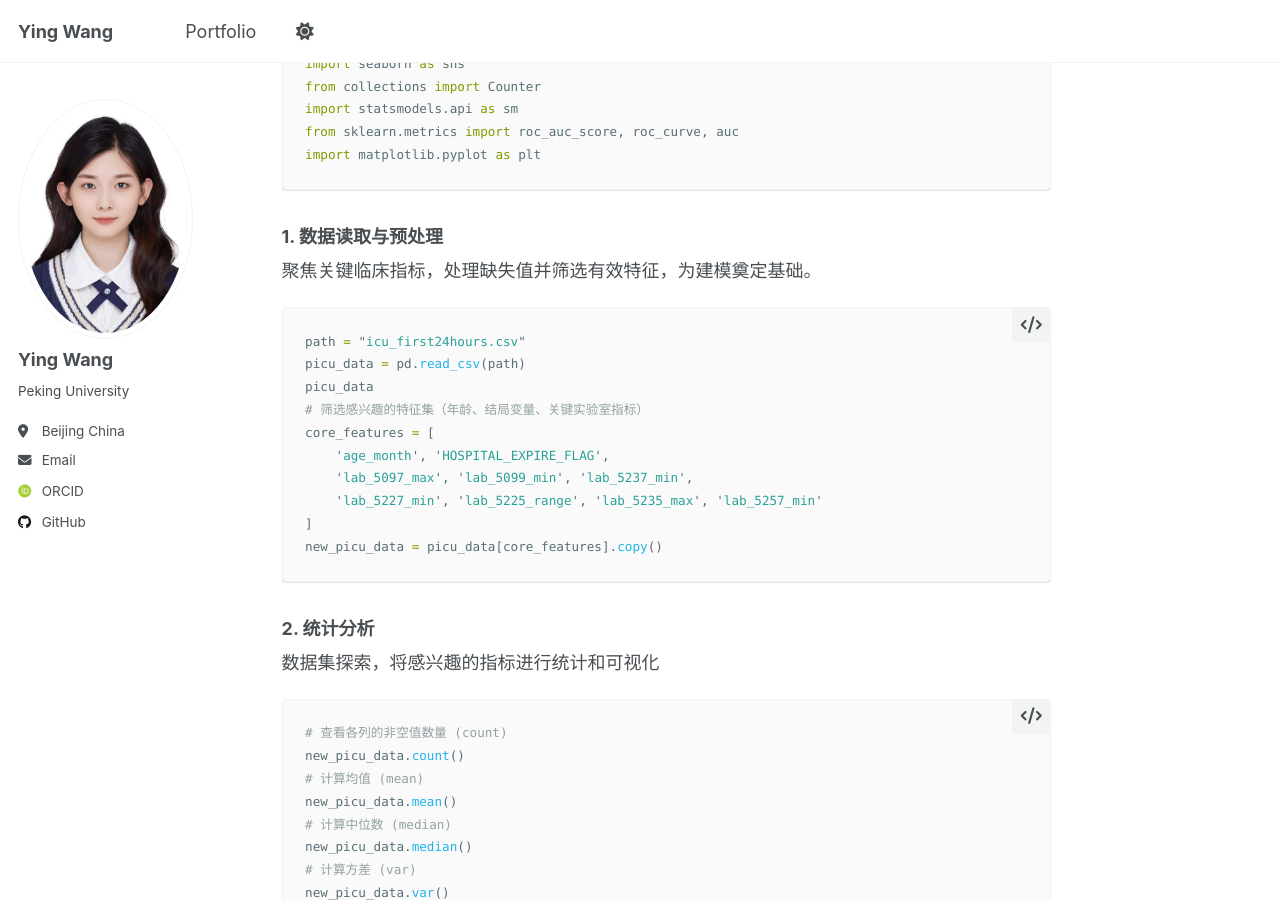
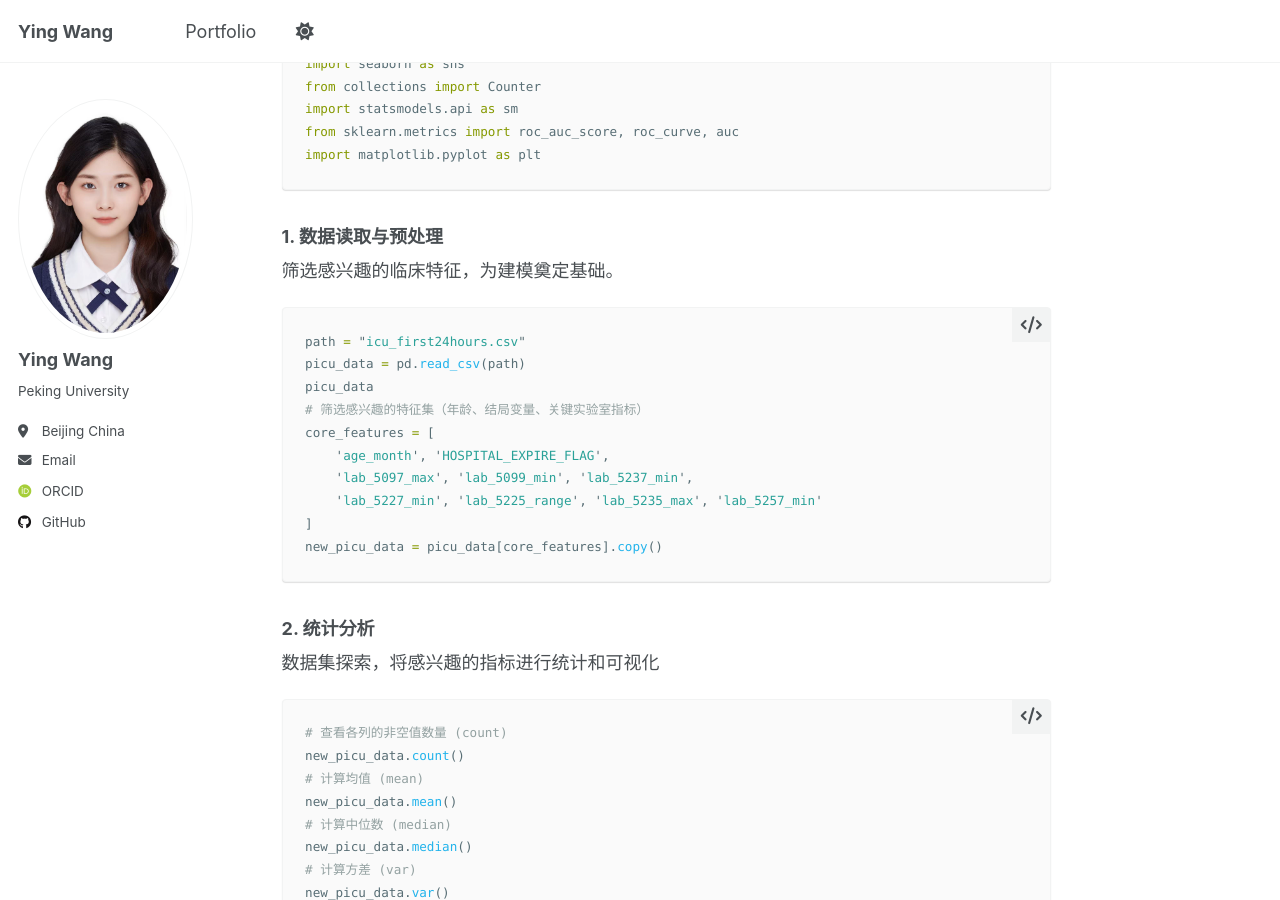
Before and after one commit to wangying1278/wangying1278.github.io, a Jekyll site: the page built from _portfolio/portfolio3.md, in a window 1280 px wide and 900 px high, scrolled down 589 px. Built offline with Jekyll 4.4.1, drawn with Linux system fonts in a browser that asks for light colours; some web fonts are replaced; a script that is not in the unit is left out.

Commit message:
Update portfolio3.md

````diff
--- a/_portfolio/portfolio3.md
+++ b/_portfolio/portfolio3.md
@@ -34,7 +34,7 @@ from sklearn.metrics import roc_auc_score, roc_curve, auc
 import matplotlib.pyplot as plt
 ```
 ### 1. 数据读取与预处理
-聚焦关键临床指标，处理缺失值并筛选有效特征，为建模奠定基础。
+筛选感兴趣的临床特征，为建模奠定基础。
 ```python
 path = "icu_first24hours.csv"
 picu_data = pd.read_csv(path)
````
